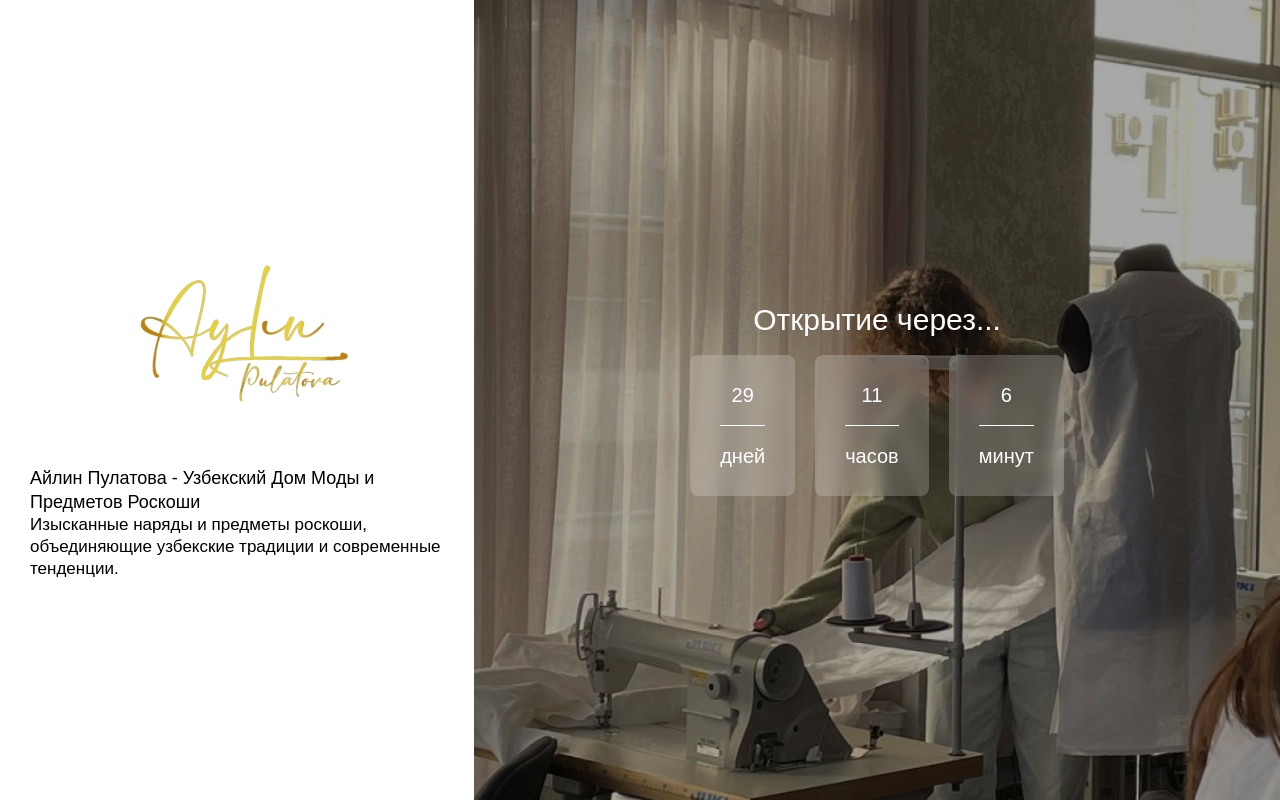
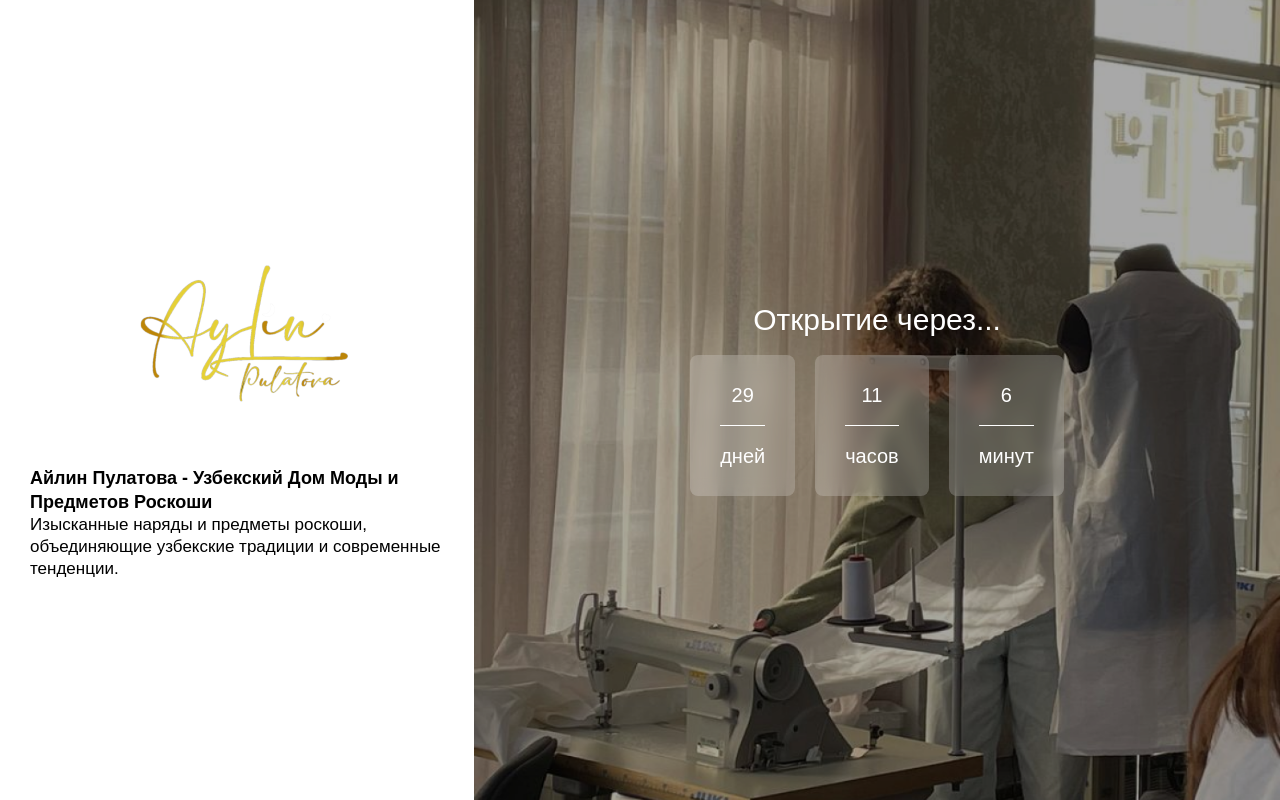
Before and after one commit to sanedidi/AylinPulatova, a React (Vite) app: page / in a window 1280 px wide. Built offline with nearby package versions, Linux system fonts and the light colour scheme.

Commit message:
update Main.jsx and Main.scss

```diff
--- a/src/components/Main.scss
+++ b/src/components/Main.scss
@@ -22,7 +22,7 @@
         line-height: 1.3;
         span{
             font-size: 18px;
-            font-weight: 500;
+            font-weight: 550;
         }
     }
 
```
